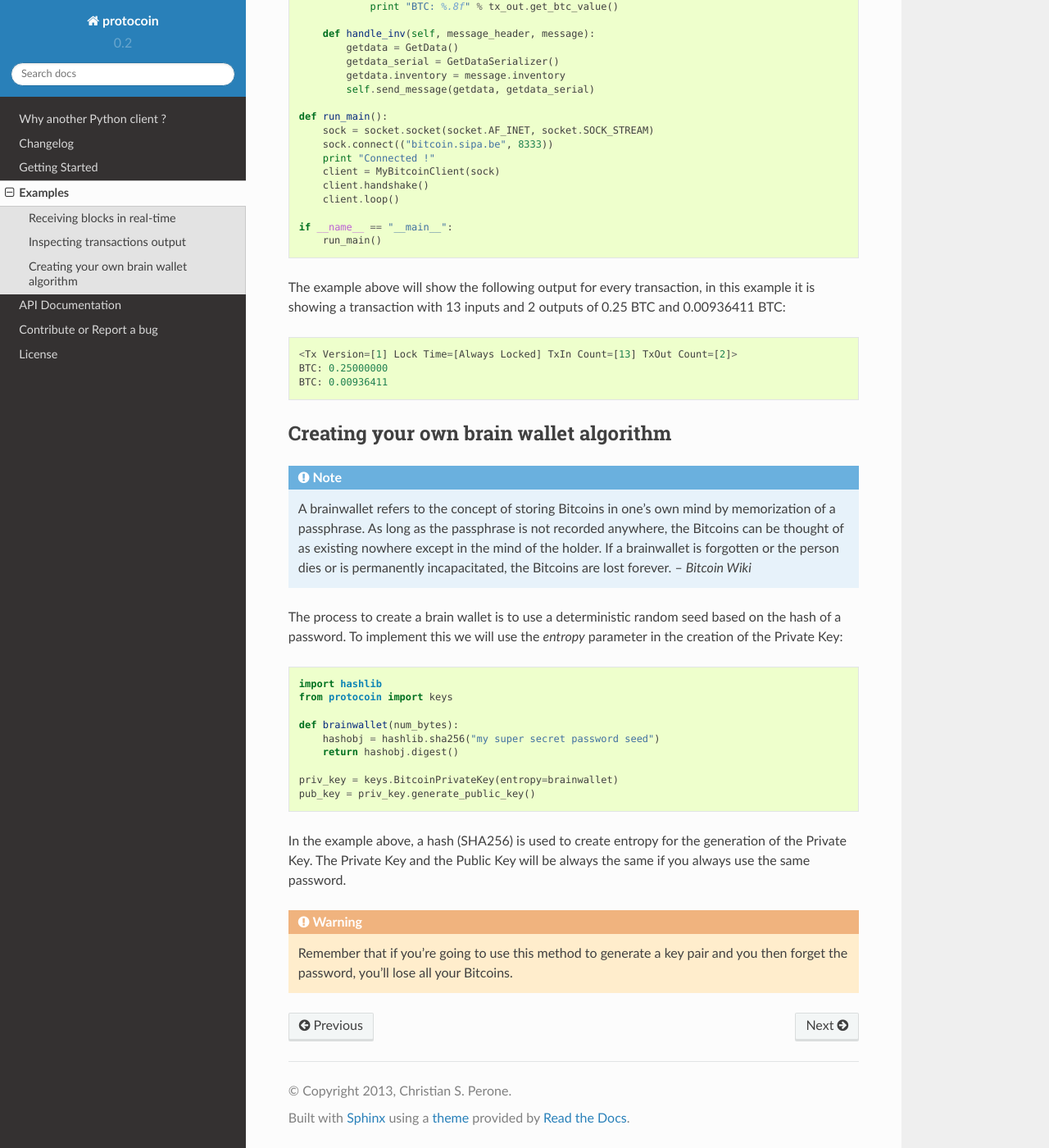
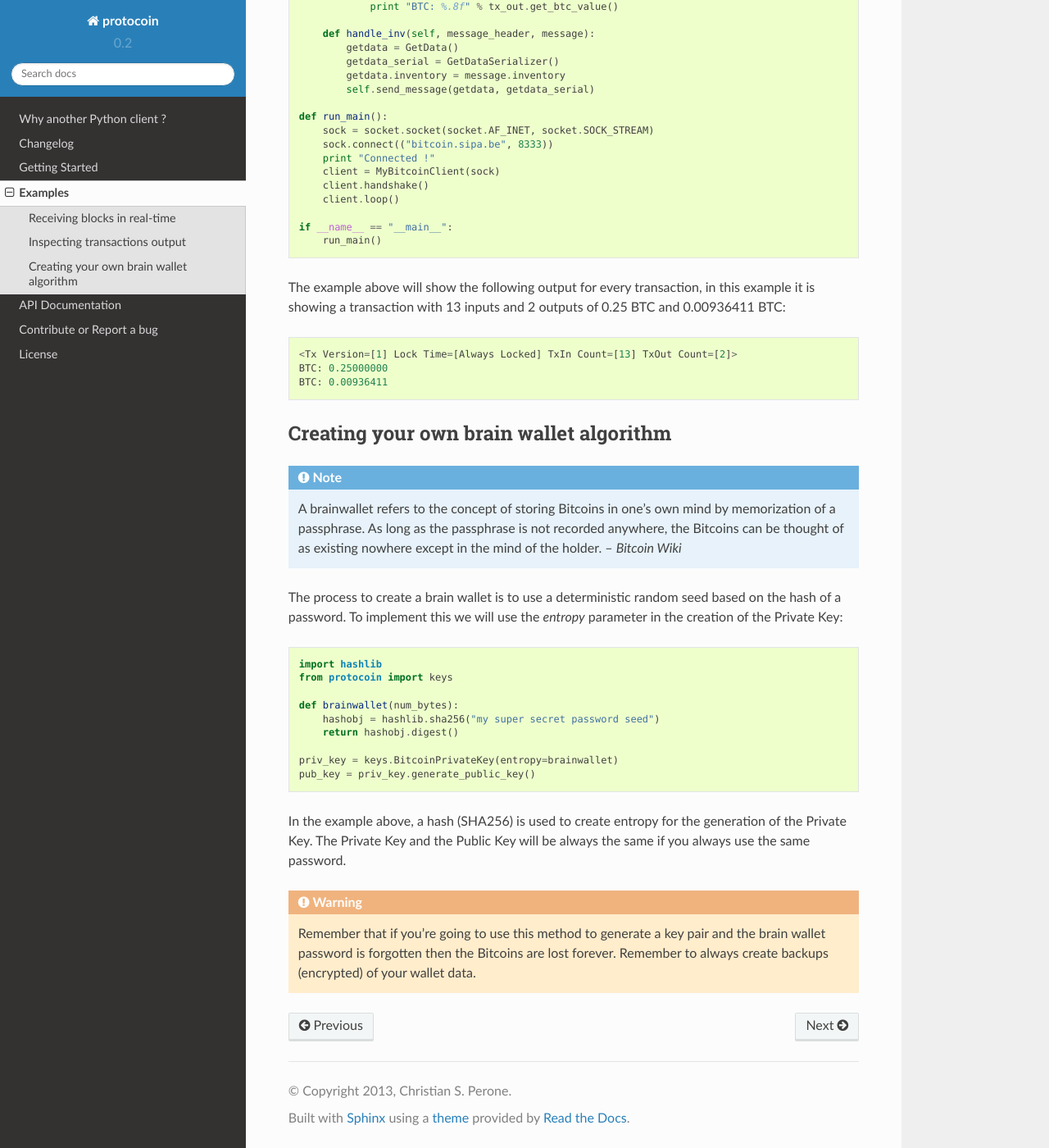
Before and after one commit to perone/protocoin, a Sphinx documentation site: the page built from docs/source/examples.rst, in a window 1280 px wide and 1400 px high, scrolled down 1285 px. Shown: the whole window at 82% size. Built offline with Sphinx 7.4.7 and the Read the Docs theme 2.0.0, drawn with Linux system fonts in a browser that asks for light colours.

Commit message:
Fixing words in warning of the brain wallet.

```diff
--- a/docs/source/examples.rst
+++ b/docs/source/examples.rst
@@ -88,8 +88,7 @@ Creating your own brain wallet algorithm
 .. note:: A brainwallet refers to the concept of storing Bitcoins in
           one's own mind by memorization of a passphrase. As long as the passphrase is not
           recorded anywhere, the Bitcoins can be thought of as existing nowhere except in
-          the mind of the holder. If a brainwallet is forgotten or the person dies or is
-          permanently incapacitated, the Bitcoins are lost forever.
+          the mind of the holder.
           -- *Bitcoin Wiki*
 
 The process to create a brain wallet is to use a deterministic random seed based
@@ -111,7 +110,7 @@ for the generation of the Private Key. The Private Key and the
 Public Key will be always the same if you always use the same
 password.
 
-
 .. warning:: Remember that if you're going to use this method to generate
-             a key pair and you then forget the password, you'll lose
-             all your Bitcoins.
+             a key pair and the brain wallet password is forgotten then
+             the Bitcoins are lost forever. Remember to always create
+             backups (encrypted) of your wallet data.
```
